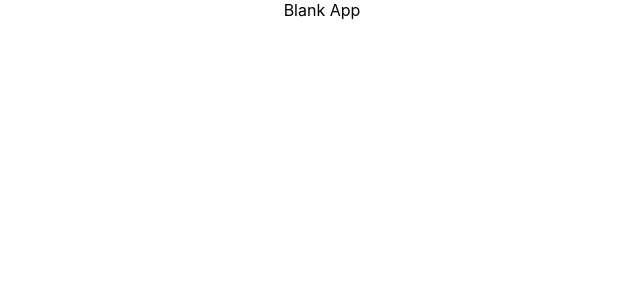
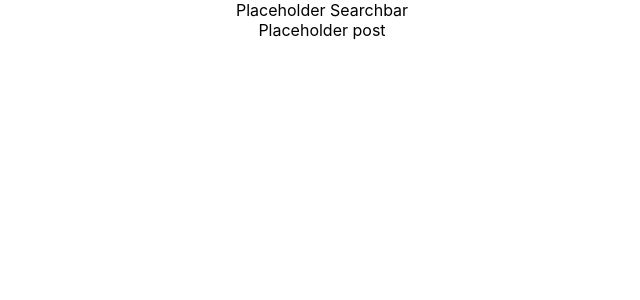
Before and after one commit to joshwillcode/joshwillcode.github.io, a React (Create React App) app: page / in a window 1280 px wide. Shown: the top 300 px of the page, without its empty margins (318-958 px from the left). Built offline with nearby package versions, Linux system fonts and the light colour scheme.

Commit message:
Added basic file structure and placeholder search and feed components

```diff
--- a/src/App.js
+++ b/src/App.js
@@ -1,10 +1,15 @@
 import React from 'react';
 import './App.css';
+
+// Import Components
+import SearchContainer from './features/search/SearchContainer';
+import Feed from './features/feed/Feed';
 
 function App() {
   return (
     <div className="App">
-      Blank App
+      <SearchContainer/>
+      <Feed/>
     </div>
   );
 }
--- /dev/null
+++ b/src/features/feed/Feed.js
@@ -0,0 +1,10 @@
+import React from 'react';
+import Post from '../post/Post';
+
+function Feed({}) {
+    return(
+        <Post/>
+    )
+}
+
+export default Feed;
--- /dev/null
+++ b/src/features/post/Post.js
@@ -0,0 +1,11 @@
+import React from 'react';
+
+function Post({}) {
+    return(
+        <div>
+            Placeholder post
+        </div>
+    )
+}
+
+export default Post;
--- /dev/null
+++ b/src/features/search/Search.js
@@ -0,0 +1,11 @@
+import React from 'react';
+
+function Search({}) {
+    return(
+        <div>
+            Placeholder Searchbar
+        </div>
+    )
+}
+
+export default Search;
--- /dev/null
+++ b/src/features/search/SearchContainer.js
@@ -0,0 +1,10 @@
+import React from 'react';
+import Search from './Search';
+
+function SearchContainer({}) {
+    return(
+        <Search/>
+    )
+}
+
+export default SearchContainer;
```
Also changed, not shown: src/features/focusPost/CommentFeed.js (added), src/features/focusPost/FocusPost.js (added), src/features/post/Comment.js (added), src/features/post/Time.js (added), src/features/post/VoteCount.js (added).
